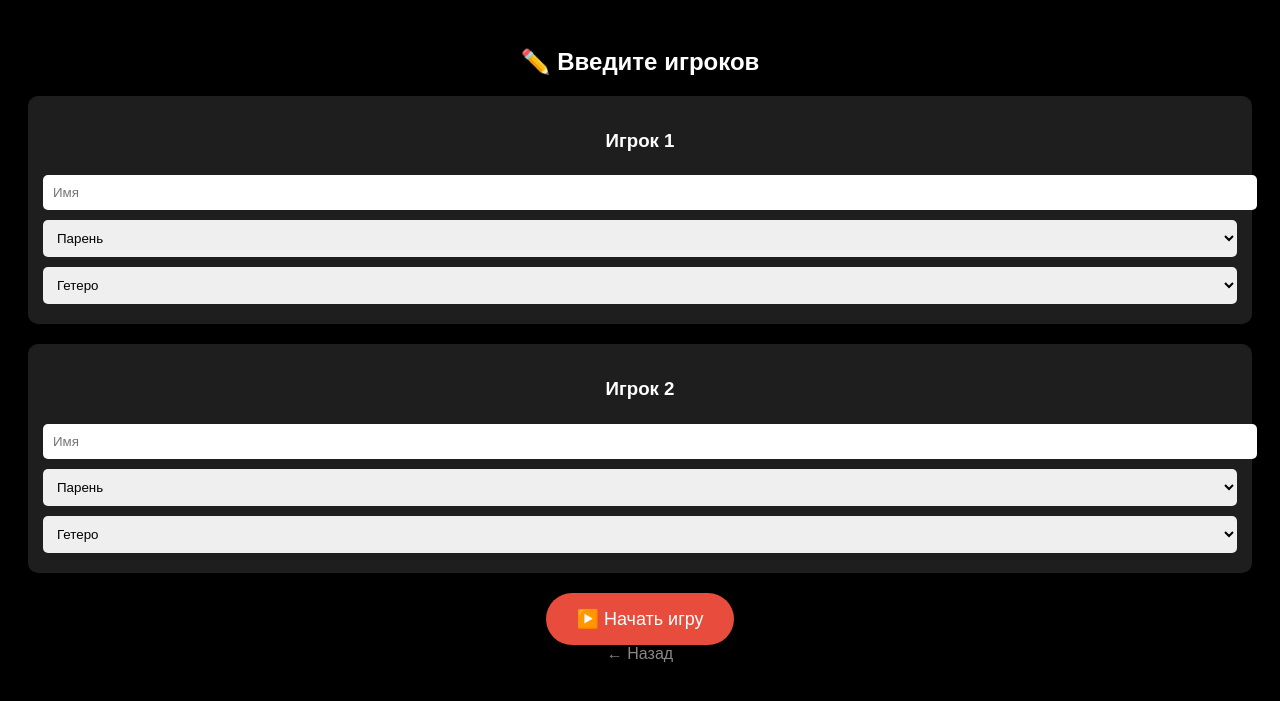
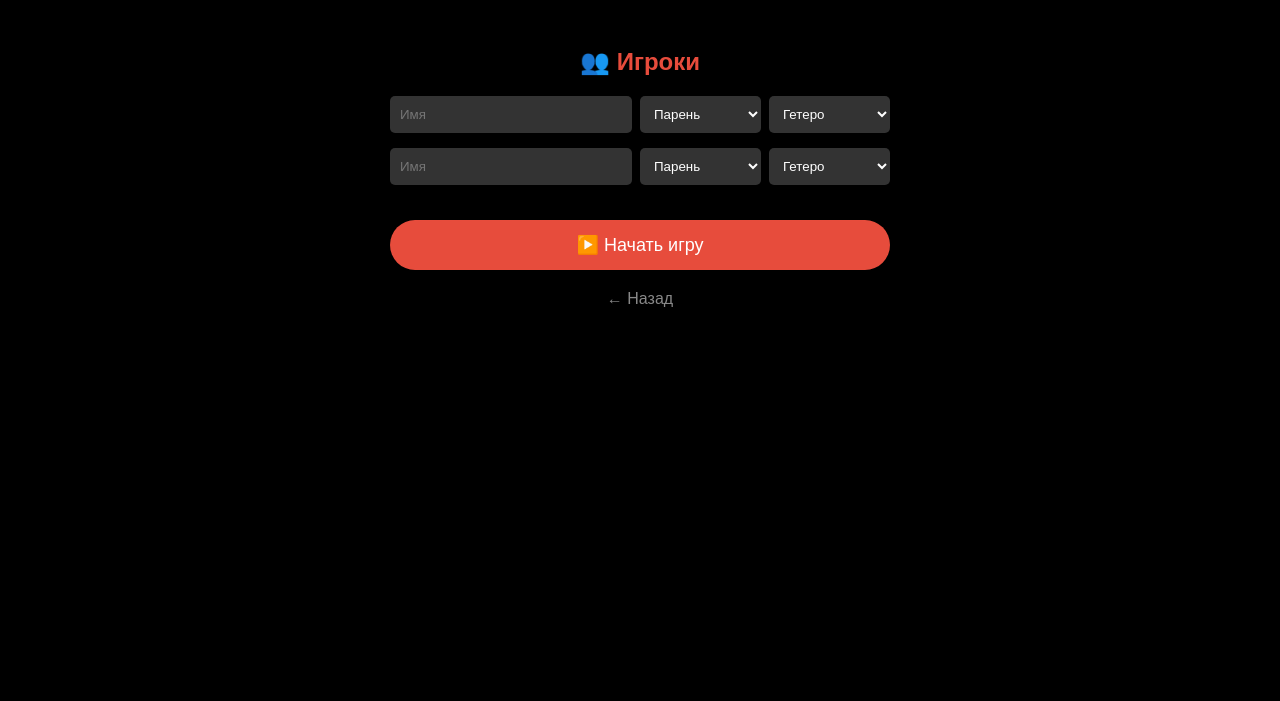
Before and after one commit to zamutilkin23-stack/nightmonopoly-py, a Flask app: page /setup in a window 1280 px wide. Shown: the top 701 px of the page. Run offline with Flask 3, Linux system fonts and the light colour scheme; parts of the project's set-up code (start-up, migrations or seed data) failed here and were passed over.

Commit message:
🔧 Починка: админка + компактный ввод

```diff
--- a/app/routes.py
+++ b/app/routes.py
@@ -94,5 +94,35 @@ def next_player():
     if 'players' in session:
         session['current'] = (session['current'] + 1) % len(session['players'])
     return redirect(url_for('main.game'))
+# === Тайный вход ===
+@main.route('/admin-secret')
+def admin_secret():
+    return redirect(url_for('main.admin_login', next=url_for('main.admin')))
+
+# === Вход в админку ===
+@main.route('/admin/login', methods=['GET', 'POST'])
+def admin_login():
+    next_page = request.args.get('next') or url_for('main.index')
+
+    if request.method == 'POST':
+        username = request.form.get('username')
+        password = request.form.get('password')
+
+        if username == 'Vladimirovich' and password == 'Timur':
+            session['admin_logged_in'] = True
+            flash('✅ Добро пожаловать, командир!', 'success')
+            return redirect(next_page)
+        else:
+            flash('❌ Неверный логин или пароль', 'error')
+
+    return render_template('admin/login.html', next=next_page)
+
+# === Админка: главная ===
+@main.route('/admin')
+def admin():
+    if not session.get('admin_logged_in'):
+        return redirect(url_for('main.admin_login'))
+    cards = Card.query.all()
+    return render_template('admin/index.html', cards=cards)
 
 # === Остальное: админка, вход и т.д. — остаётся как есть ===
--- a/app/templates/setup.html
+++ b/app/templates/setup.html
@@ -2,28 +2,33 @@
 <!DOCTYPE html>
 <html>
 <head>
-  <title>Настройка игроков</title>
+  <title>Игроки</title>
   <meta name="viewport" content="width=device-width, initial-scale=1">
   <style>
-    body { font-family: Arial; text-align: center; padding: 20px; background: #000; color: #fff; }
-    .player { margin: 20px 0; padding: 15px; background: #1e1e1e; border-radius: 10px; }
-    input, select { width: 100%; padding: 10px; margin: 5px 0; border: none; border-radius: 5px; }
-    button { background: #e74c3c; color: white; padding: 15px 30px; border: none; border-radius: 30px; font-size: 18px; }
-    .back { color: #888; text-decoration: none; }
+    body { font-family: Arial; padding: 20px; background: #000; color: #fff; }
+    .container { max-width: 500px; margin: 0 auto; }
+    h2 { color: #e74c3c; text-align: center; }
+    .player { display: grid; grid-template-columns: 2fr 1fr 1fr; gap: 8px; margin: 15px 0; }
+    input, select { padding: 10px; border: none; border-radius: 5px; background: #333; color: white; }
+    .name { grid-column: 1; }
+    .gender { grid-column: 2; }
+    .orientation { grid-column: 3; }
+    button { background: #e74c3c; color: white; padding: 14px; border: none; border-radius: 30px; width: 100%; font-size: 18px; margin-top: 20px; }
+    .back { display: block; text-align: center; color: #888; margin-top: 20px; text-decoration: none; }
   </style>
 </head>
 <body>
-  <h2>✏️ Введите игроков</h2>
+  <div class="container">
+    <h2>👥 Игроки</h2>
     <form method="POST" action="/start">
       {% for i in range(count) %}
       <div class="player">
-      <h3>Игрок {{ i + 1 }}</h3>
-      <input type="text" name="name{{ i + 1 }}" placeholder="Имя" required>
-      <select name="gender{{ i + 1 }}" required>
+        <input type="text" name="name{{ i + 1 }}" placeholder="Имя" class="name" required>
+        <select name="gender{{ i + 1 }}" class="gender" required>
           <option value="Парень">Парень</option>
           <option value="Девушка">Девушка</option>
         </select>
-      <select name="orientation{{ i + 1 }}" required>
+        <select name="orientation{{ i + 1 }}" class="orientation" required>
           <option value="Гетеро">Гетеро</option>
           <option value="Би">Би</option>
           <option value="Лесби">Лесби</option>
@@ -35,5 +40,6 @@
       <button type="submit">▶️ Начать игру</button>
     </form>
     <a href="/players" class="back">← Назад</a>
+  </div>
 </body>
 </html>
--- a/wsgi.py
+++ b/wsgi.py
@@ -1,41 +1,33 @@
 # wsgi.py
 from app import create_app
 from app.extensions import db
-from app.models import Card  # ✅ Один раз, в начале
+from app.models import Card
 import os
 import json
 
 app = create_app()
 
-# Создаём таблицы и загружаем карточки
 with app.app_context():
     db.create_all()
 
-    # Проверяем, есть ли уже карточки
-    if db.session.query(db.exists().where(Card.id > 0)).scalar():
-        print("✅ База уже содержит данные — инициализация пропущена")
-    else:
+    # Инициализация карточек
+    if not Card.query.first():
         seed_path = os.path.join(app.root_path, '..', 'cards_seed.json')
         if os.path.exists(seed_path):
-            try:
-                with open(seed_path, 'r', encoding='utf-8') as f:
-                    cards_data = json.load(f)
-                    for c in cards_data:
-                        card = Card(
-                            text=c['text'],
-                            level=c['level'],
-                            orientation=c['orientation'],
-                            gender=c['gender'],
-                            target=c['target'],
-                            image_url=c.get('image_url')  # может быть None
-                        )
-                        db.session.add(card)
-                    db.session.commit()
-                    print(f"✅ Успешно загружено {len(cards_data)} карточек")
-            except Exception as e:
-                print(f"❌ Ошибка загрузки карточек: {e}")
-        else:
-            print("⚠️ Файл cards_seed.json не найден")
+            with open(seed_path, 'r', encoding='utf-8') as f:
+                cards = json.load(f)
+                for c in cards:
+                    card = Card(
+                        text=c['text'],
+                        level=c['level'],
+                        orientation=c['orientation'],
+                        gender=c['gender'],
+                        target=c['target'],
+                        image_url=c.get('image_url')
+                    )
+                    db.session.add(card)
+                db.session.commit()
+            print("✅ Карточки загружены")
 
 if __name__ == "__main__":
     port = int(os.environ.get("PORT", 5000))
```
Also changed, not shown: app/__init__.py (+4 -4 lines). Lines whose indentation alone changed are shown as unchanged.
